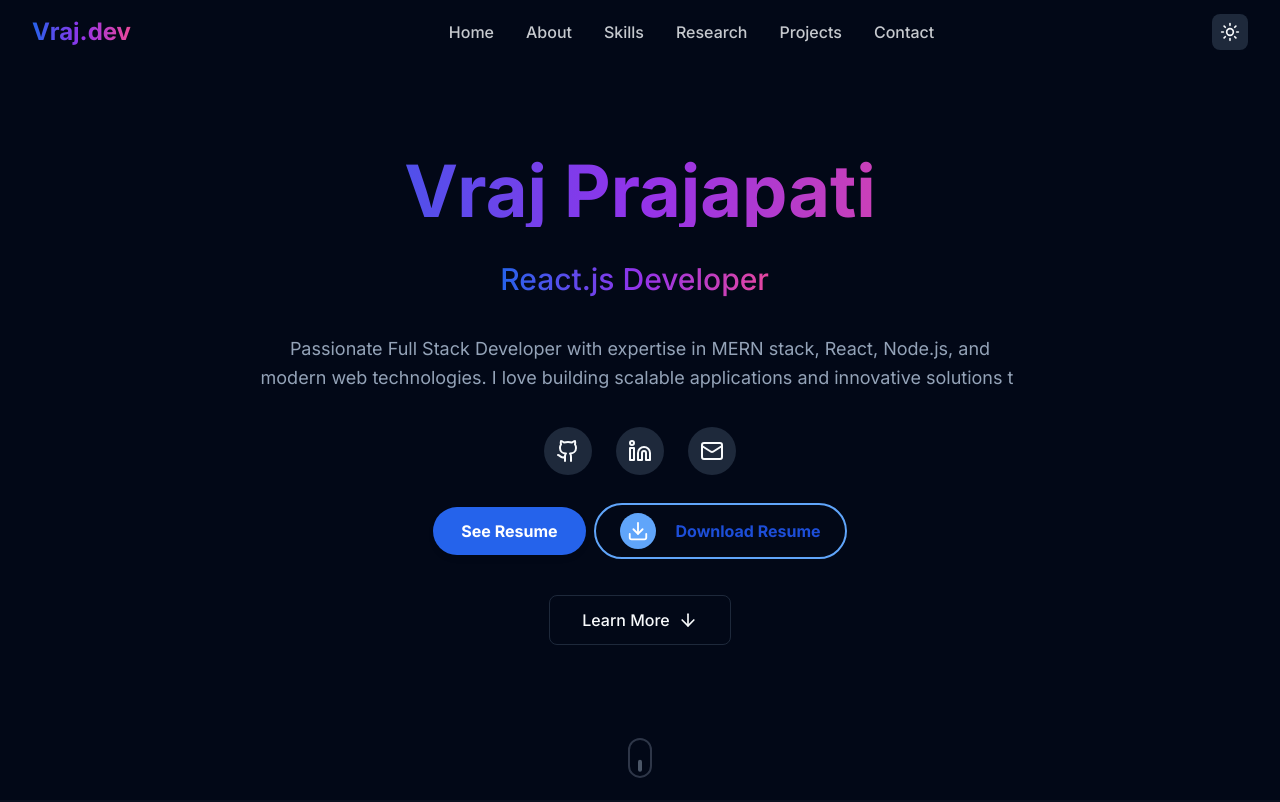
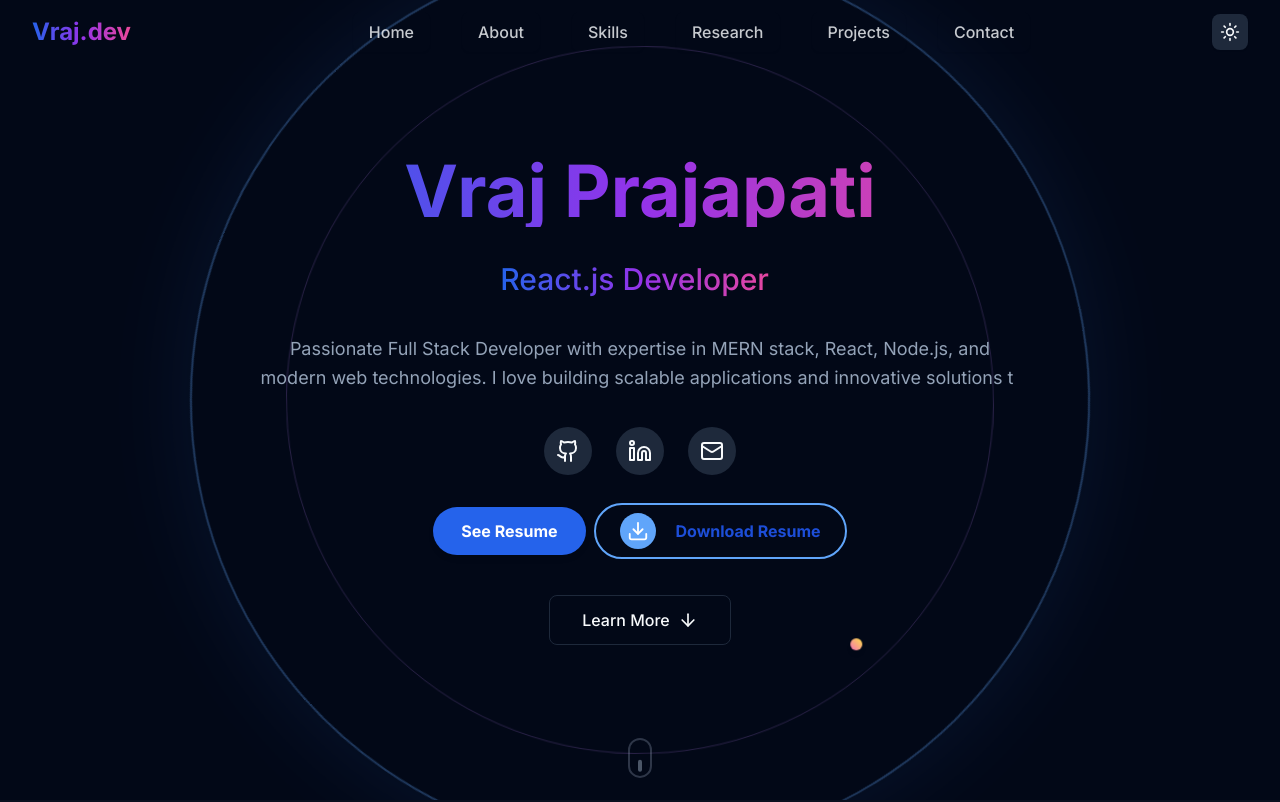
Before and after one commit to Vraj-Prajapati-14/Vraj.dev, a Next.js app: page / in a window 1280 px wide. Shown: the top 802 px of the page. Built offline with nearby package versions, Linux system fonts and the light colour scheme.

Commit message:
home and navbar css modified

```diff
--- a/src/app/globals.css
+++ b/src/app/globals.css
@@ -252,3 +252,28 @@
     transform: scale(1.2);
   }
 }
+
+@keyframes rotate-reverse {
+  from { transform: rotate(360deg); }
+  to { transform: rotate(0deg); }
+}
+
+.animate-rotate-reverse {
+  animation: rotate-reverse 28s linear infinite;
+}
+
+@keyframes orbit {
+  0% { transform: rotate(0deg) translateY(-340px) rotate(0deg); }
+  100% { transform: rotate(360deg) translateY(-340px) rotate(-360deg); }
+}
+.animate-orbit {
+  animation: orbit 7s linear infinite;
+}
+
+@keyframes orbit2 {
+  0% { transform: rotate(0deg) translateY(290px) rotate(0deg); }
+  100% { transform: rotate(360deg) translateY(290px) rotate(-360deg); }
+}
+.animate-orbit2 {
+  animation: orbit2 11s linear infinite;
+}
--- a/src/components/sections/hero.tsx
+++ b/src/components/sections/hero.tsx
@@ -15,6 +15,19 @@
 
   return (
     <section id="home" className="min-h-screen flex items-center justify-center relative overflow-hidden">
+      {/* Solar Ring Live Animation Background */}
+      <div className="absolute inset-0 flex items-center justify-center pointer-events-none z-0">
+        <div className="relative w-[700px] h-[700px] md:w-[900px] md:h-[900px]">
+          {/* Main ring */}
+          <div className="absolute inset-0 rounded-full border-2 border-blue-400/30 animate-rotate-slow" style={{ boxShadow: '0 0 80px 10px rgba(59,130,246,0.08)' }} />
+          {/* Inner ring */}
+          <div className="absolute inset-24 rounded-full border border-purple-400/20 animate-rotate-reverse" />
+          {/* Orbiting planet 1 */}
+          <div className="absolute left-1/2 top-0 -translate-x-1/2 w-6 h-6 bg-gradient-to-tr from-blue-500 to-purple-400 rounded-full shadow-lg animate-orbit" style={{ animationDuration: '7s' }} />
+          {/* Orbiting planet 2 */}
+          <div className="absolute left-1/2 bottom-0 -translate-x-1/2 w-3 h-3 bg-gradient-to-tr from-pink-400 to-yellow-300 rounded-full shadow-md animate-orbit2" style={{ animationDuration: '11s' }} />
+        </div>
+      </div>
       {/* Background is now handled globally by LiveGridBackground component */}
 
       <div className="max-w-7xl mx-auto px-4 sm:px-6 lg:px-8 text-center relative">
--- a/src/components/ui/navigation.tsx
+++ b/src/components/ui/navigation.tsx
@@ -71,9 +71,9 @@
                     e.preventDefault()
                     scrollToSection(item.href)
                   }}
-                  whileHover={{ scale: 1.05 }}
-                  whileTap={{ scale: 0.95 }}
-                  className="text-foreground/80 hover:text-foreground transition-colors duration-200 font-medium"
+                  whileHover={{ scale: 1.09, boxShadow: '0 4px 24px 0 rgba(59,130,246,0.10)', backgroundColor: 'rgba(59,130,246,0.07)' }}
+                  whileTap={{ scale: 0.97 }}
+                  className="text-foreground/80 hover:text-foreground transition-colors duration-200 font-medium px-4 py-2 rounded-lg focus-visible:outline-none focus-visible:ring-2 focus-visible:ring-blue-400 shadow-sm hover:shadow-lg"
                 >
                   {item.name}
                 </motion.a>
@@ -85,10 +85,10 @@
           <div className="flex items-center space-x-4">
             {mounted && (
               <motion.button
-                whileHover={{ scale: 1.1 }}
-                whileTap={{ scale: 0.9 }}
+                whileHover={{ scale: 1.13, boxShadow: '0 4px 24px 0 rgba(59,130,246,0.13)' }}
+                whileTap={{ scale: 0.93 }}
                 onClick={() => setTheme(theme === 'dark' ? 'light' : 'dark')}
-                className="p-2 rounded-lg bg-muted hover:bg-muted/80 transition-colors"
+                className="p-2 rounded-lg bg-muted hover:bg-muted/80 transition-colors shadow-sm hover:shadow-lg focus-visible:outline-none focus-visible:ring-2 focus-visible:ring-blue-400"
               >
                 {theme === 'dark' ? <Sun size={20} /> : <Moon size={20} />}
               </motion.button>
@@ -97,10 +97,10 @@
             {/* Mobile menu button */}
             <div className="md:hidden">
               <motion.button
-                whileHover={{ scale: 1.1 }}
-                whileTap={{ scale: 0.9 }}
+                whileHover={{ scale: 1.13, boxShadow: '0 4px 24px 0 rgba(59,130,246,0.13)' }}
+                whileTap={{ scale: 0.93 }}
                 onClick={() => setIsOpen(!isOpen)}
-                className="p-2 rounded-lg bg-muted hover:bg-muted/80 transition-colors"
+                className="p-2 rounded-lg bg-muted hover:bg-muted/80 transition-colors shadow-sm hover:shadow-lg focus-visible:outline-none focus-visible:ring-2 focus-visible:ring-blue-400"
               >
                 {isOpen ? <X size={20} /> : <Menu size={20} />}
               </motion.button>
@@ -127,8 +127,8 @@
                     e.preventDefault()
                     scrollToSection(item.href)
                   }}
-                  whileHover={{ x: 10 }}
-                  className="block px-3 py-2 text-foreground/80 hover:text-foreground transition-colors duration-200 font-medium"
+                  whileHover={{ x: 10, scale: 1.06, boxShadow: '0 4px 24px 0 rgba(59,130,246,0.10)', backgroundColor: 'rgba(59,130,246,0.07)' }}
+                  className="block px-3 py-2 text-foreground/80 hover:text-foreground transition-colors duration-200 font-medium rounded-lg focus-visible:outline-none focus-visible:ring-2 focus-visible:ring-blue-400 shadow-sm hover:shadow-lg"
                 >
                   {item.name}
                 </motion.a>
```
